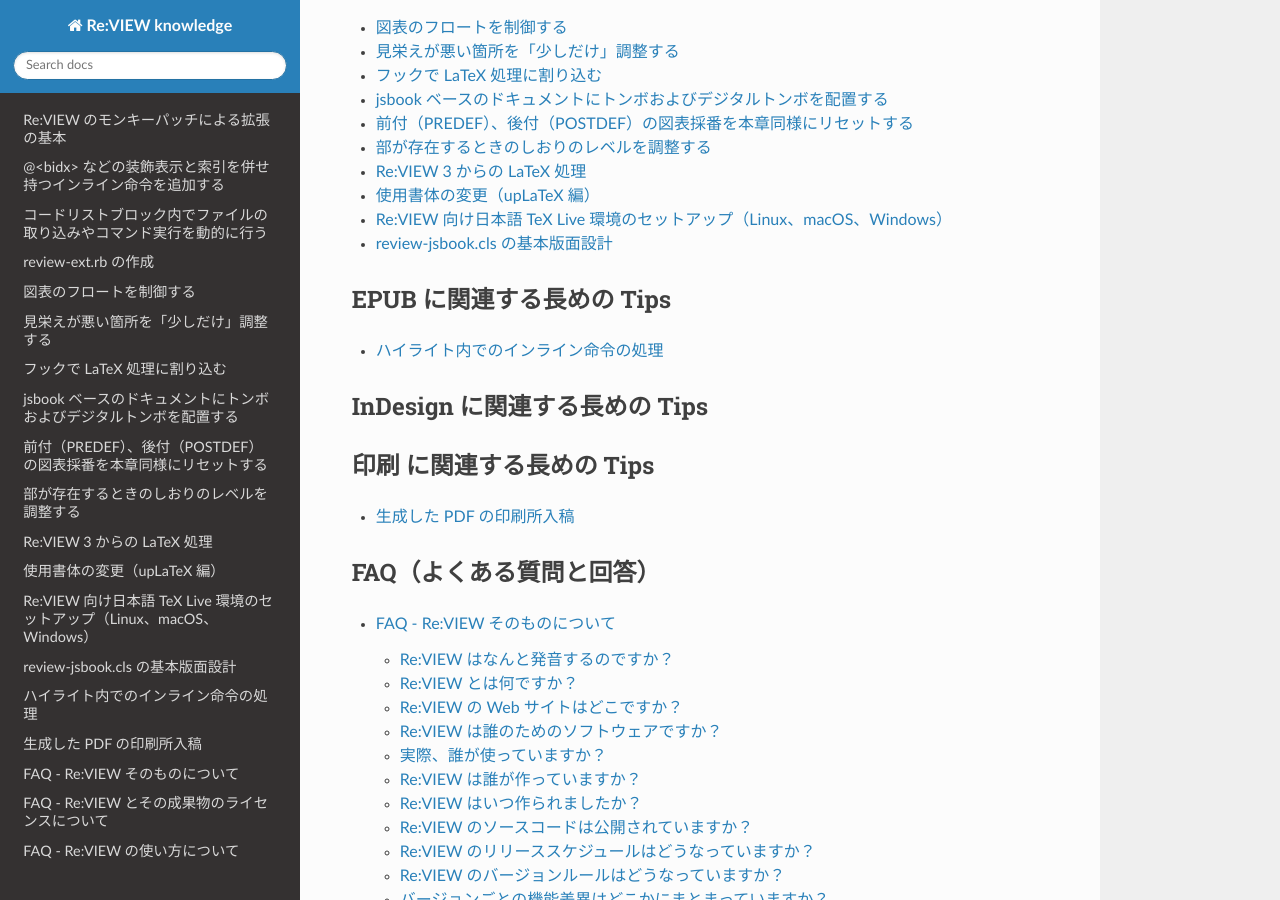
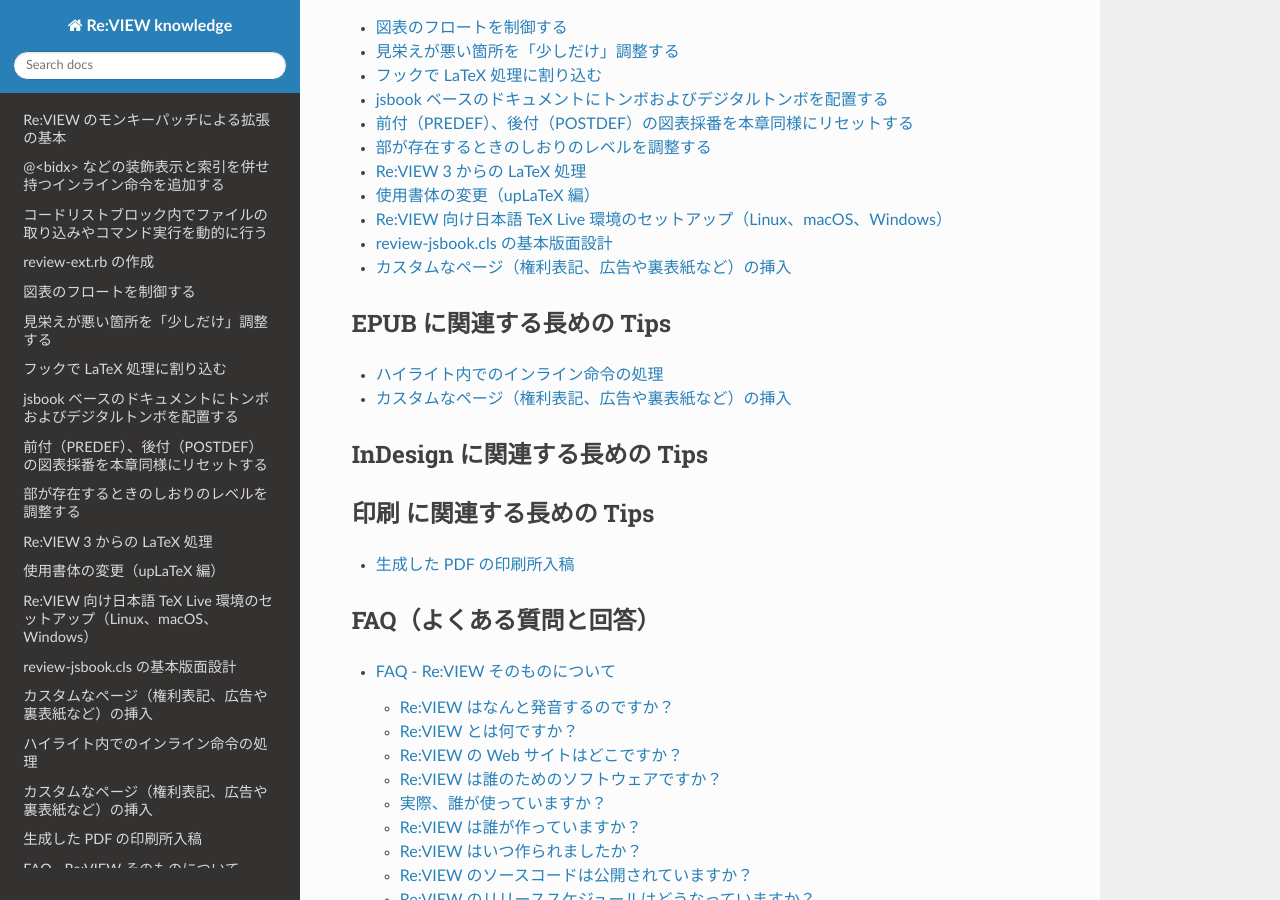
Before and after one commit to reviewml/reviewknowledge-ja, a Sphinx documentation site: the page built from docs/index.rst, in a window 1280 px wide and 900 px high, scrolled down 534 px. Built offline with Sphinx 7.4.7 and the Read the Docs theme 2.0.0, drawn with Linux system fonts in a browser that asks for light colours; some of the changed lines change nothing that is shown.

Commit message:
カスタムページ

````diff
--- /dev/null
+++ b/docs/epub/custom-pages.md
@@ -0,0 +1,82 @@
+2019/3/17 by @kmuto
+
+# カスタムなページ（権利表記、広告や裏表紙など）の挿入
+
+Re:VIEW がデフォルトで提供している、書籍に関するいくつかの生ファイルの取り込みスポットとその書き方を説明します。
+
+----
+
+EPUB や PDF での書籍を形成する際、Re:VIEW の範疇を超えた任意のレイアウトのページを入れる必要が生じることがあります。Re:VIEW は以下の箇所について（re ファイルではなく）HTML や TeX ソースなどの生のファイルを取り込む機能を提供しています。
+
+- `titlefile`: 大扉（※これは Re:VIEW 側が一応デフォルトのものを提供します）
+- `originaltitlefile`: 翻訳書での原書大扉
+- `creditfile`: 権利表記
+- `profile`: プロフィール
+- `advfile`: 広告
+- `colophon`: 奥付（※これは Re:VIEW 側が一応デフォルトのものを提供します）
+- `backcover`: 裏表紙
+
+これらは本文ほど決まったレイアウトがなく、汎用化しづらいものです。大扉と奥付は Re:VIEW がデフォルトのものを一応提供はするものの、もっと任意の形にしたいこともあるでしょう。
+## EPUB での任意ファイルの挿入
+
+EPUB 向けの任意ファイルは、単純な HTML と少し違い、EPUB 向けの XHTML 形式で記述する必要があります。特に注意することとして、HTML タグの省略は禁止されているので、img タグなどの単一タグは `<img 〜 />` のように閉じる必要があります。
+
+EPUB向けの XHTML ファイルの雛型はたとえば以下のようになります。config.yml で `debug: true` を指定して EPUB を作成し、book-epub フォルダの中身から適当な HTML ファイルをコピーして使う、でもよいでしょう。
+
+```
+<?xml version="1.0" encoding="UTF-8"?>
+<!DOCTYPE html>
+<html xmlns="http://www.w3.org/1999/xhtml" xmlns:epub="http://www.idpf.org/2007/ops" xmlns:ops="http://www.idpf.org/2007/ops" xml:lang="ja">
+<head>
+  <meta charset="UTF-8" />
+  <link rel="stylesheet" type="text/css" href="style.css" />
+  <meta name="generator" content="Re:VIEW" />
+  <title>プロフィール</title>
+</head>
+<body>
+<div class="profile">
+<h3>りびゅー太郎</h3>
+<p><img src="images/reviewtaro.png" class="left" />
+りびゅー太郎は、Re:VIEWの非公式ゆるキャラである。</p>
+</div>
+</body>
+</html>
+```
+
+EPUB の場合は title タグの内容は無視されます。div タグで囲む必要も特にありませんが、CSS で固有の装飾をするときには囲んでおいたほうが指定しやすいでしょう。画像ファイルは別途 images フォルダに入れておきましょう。
+
+上記の内容をプロジェクトフォルダ（config.yml と同じフォルダ）に `profile.xhtml` という名前で保存しておき、これをプロフィールページとして使うように config.yml に設定します。EPUB と PDF で別々のファイルを使いたいので、ここでは epubmaker セクションの下で設定することにします。
+
+```
+ …
+epubmaker:
+  profile: profile.xhtml
+ …
+```
+
+これで、`rake epub` または `review-epubmaker config.yml` により生成される EPUB にプロフィールページが含まれるようになります。
+
+ほかの取り込みパラメータも、パラメータ名が違うだけでやり方は同じです。
+
+## PDF（LaTeX）での任意ファイルの挿入
+
+PDFMaker でファイルを差し込むには、LaTeX で記述されたファイルを用意します。ただし、プリアンプルや `\begin{document}`・`\end{document}` は含みません。
+
+ただ、LaTeX で「任意のレイアウト」を実現するには、それなりに LaTeX/TeX の知識を必要としますし、ベースのレイアウトのくびきから逃れるだけでも大変なので、何らかの方法で差し込み用の PDF を用意し、それを貼り込むのが最も簡単でしょう。
+
+たとえば仕上がりと同じ紙サイズでのプロフィールの PDF「profile.pdf」を images フォルダに置き、以下の内容をプロジェクトフォルダに `profile.tex` という名前で保存します。
+
+```
+\includefullpagegraphics{images/profile.pdf}
+```
+
+これをプロフィールページとして使うように config.yml の pdfmaker セクションに設定します。
+
+```
+ …
+pdfmaker:
+  profile: profile.tex
+ …
+```
+
+これで、`rake pdf` または `review-pdfmaker config.yml` により生成される PDF にプロフィールページが含まれるようになります。
--- a/docs/index.rst
+++ b/docs/index.rst
@@ -33,7 +33,7 @@
   latex/uptex-fonts
   latex/install-tl
   latex/paper-layout
-
+  epub/custom-pages
 
 EPUB に関連する長めの Tips
 ------------------------------
@@ -41,6 +41,7 @@
   :maxdepth: 1
 
   epub/esc-highlight
+  epub/custom-pages
 
 InDesign に関連する長めの Tips
 ------------------------------
````
